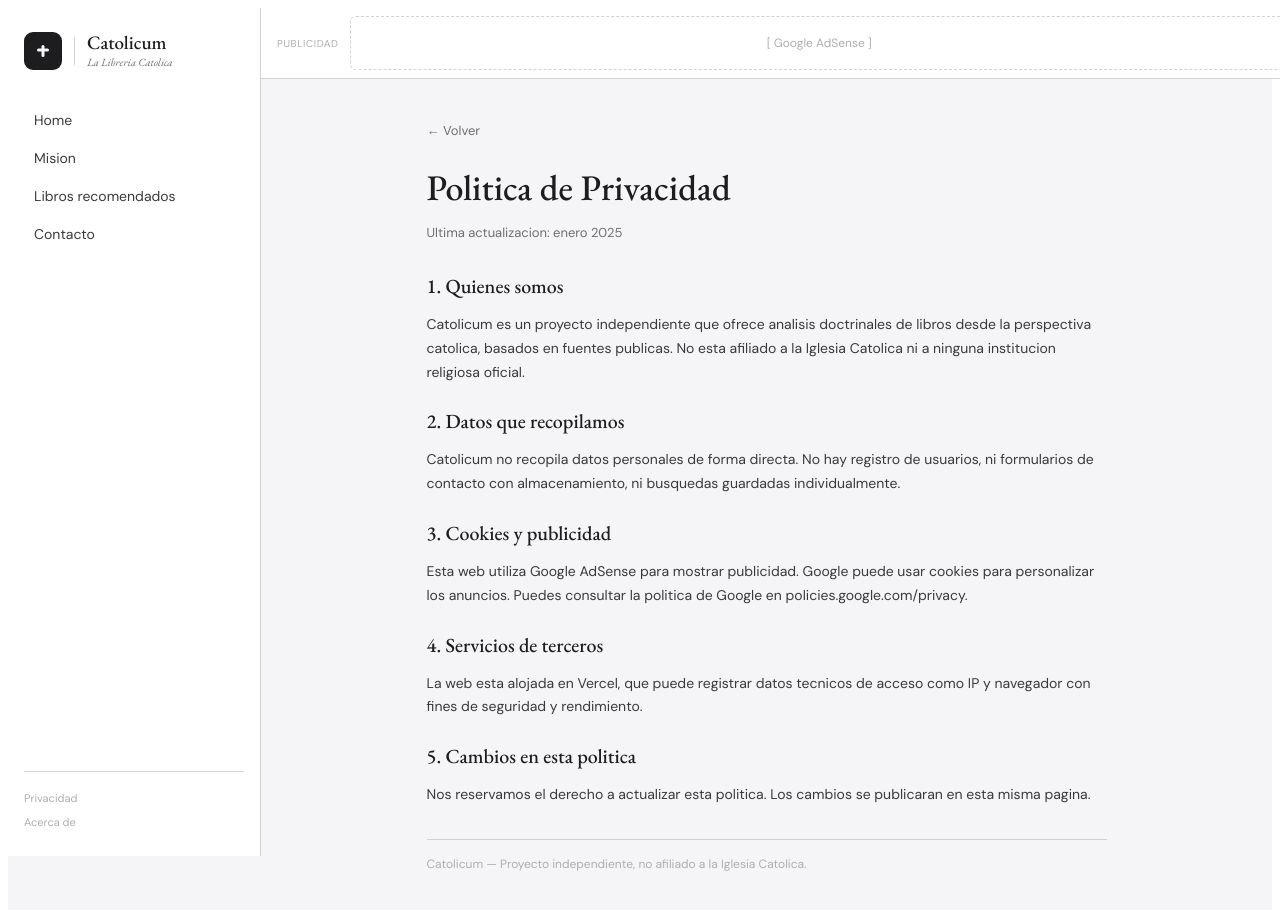
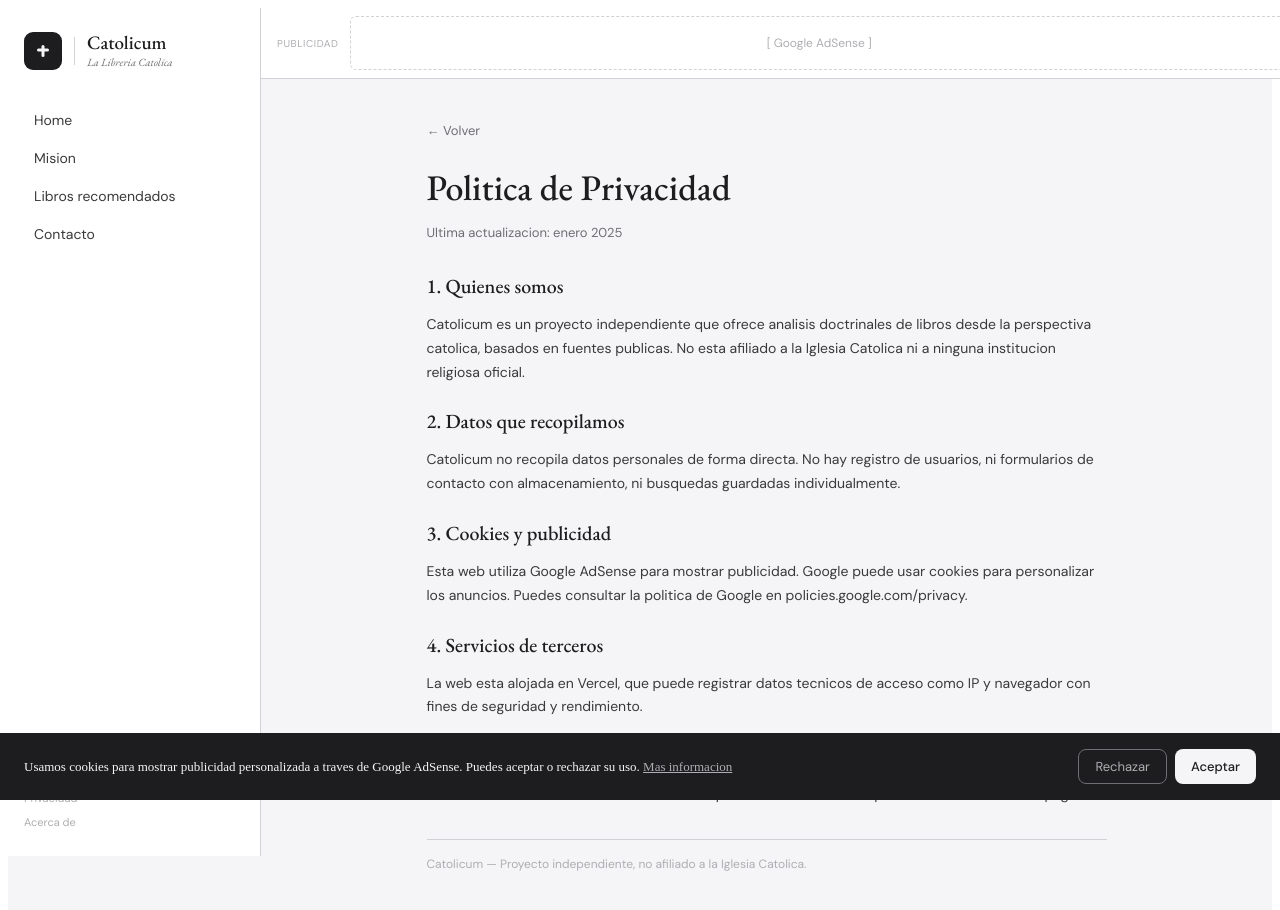
Before and after one commit to Catolicum/Catolicum, a Next.js app: page /privacidad in a window 1280 px wide. Shown: the top 910 px of the page. Built offline with nearby package versions, Linux system fonts and the light colour scheme.

Commit message:
banner cookies con consentimiento real para AdSense

```diff
--- /dev/null
+++ b/components/CookieBanner.js
@@ -0,0 +1,40 @@
+import { useState, useEffect } from "react";
+
+export default function CookieBanner() {
+  const [visible, setVisible] = useState(false);
+
+  useEffect(function() {
+    var consent = localStorage.getItem("cookie_consent");
+    if (!consent) setVisible(true);
+  }, []);
+
+  function accept() {
+    localStorage.setItem("cookie_consent", "accepted");
+    setVisible(false);
+  }
+
+  function reject() {
+    localStorage.setItem("cookie_consent", "rejected");
+    setVisible(false);
+  }
+
+  if (!visible) return null;
+
+  return (
+    <div style={{ position: "fixed", bottom: 0, left: 0, right: 0, background: "#1D1D1F", padding: "1rem 1.5rem", display: "flex", alignItems: "center", justifyContent: "space-between", gap: "1rem", zIndex: 1000, flexWrap: "wrap" }}>
+      <p style={{ fontSize: 13, color: "#F5F5F7", lineHeight: 1.5, flex: 1, margin: 0 }}>
+        Usamos cookies para mostrar publicidad personalizada a traves de Google AdSense.
+        Puedes aceptar o rechazar su uso.{" "}
+        <a href="/privacidad" style={{ color: "#AEAEB2", textDecoration: "underline" }}>Mas informacion</a>
+      </p>
+      <div style={{ display: "flex", gap: 8, flexShrink: 0 }}>
+        <button onClick={reject} style={{ padding: "8px 16px", background: "transparent", border: "0.5px solid #6E6E73", borderRadius: 8, fontSize: 13, color: "#AEAEB2", cursor: "pointer", fontFamily: "DM Sans, sans-serif" }}>
+          Rechazar
+        </button>
+        <button onClick={accept} style={{ padding: "8px 16px", background: "#F5F5F7", border: "none", borderRadius: 8, fontSize: 13, color: "#1D1D1F", cursor: "pointer", fontFamily: "DM Sans, sans-serif", fontWeight: 500 }}>
+          Aceptar
+        </button>
+      </div>
+    </div>
+  );
+}
--- a/pages/_app.js
+++ b/pages/_app.js
@@ -1,3 +1,22 @@
+import { useEffect } from "react";
+import CookieBanner from "../components/CookieBanner";
+
 export default function App({ Component, pageProps }) {
-  return <Component {...pageProps} />;
+  useEffect(function() {
+    var consent = localStorage.getItem("cookie_consent");
+    if (consent === "accepted") {
+      var script = document.createElement("script");
+      script.src = "https://pagead2.googlesyndication.com/pagead/js/adsbygoogle.js?client=ca-pub-8107872231396052";
+      script.async = true;
+      script.crossOrigin = "anonymous";
+      document.head.appendChild(script);
+    }
+  }, []);
+
+  return (
+    <>
+      <Component {...pageProps} />
+      <CookieBanner />
+    </>
+  );
 }
--- /dev/null
+++ b/pages/_document.js
@@ -0,0 +1,13 @@
+import { Html, Head, Main, NextScript } from 'next/document'
+
+export default function Document() {
+  return (
+    <Html lang="es">
+      <Head />
+      <body>
+        <Main />
+        <NextScript />
+      </body>
+    </Html>
+  )
+}
--- a/pages/index.js
+++ b/pages/index.js
@@ -95,7 +95,6 @@ export default function Home() {
         <link rel="preconnect" href="https://fonts.googleapis.com" />
         <link rel="preconnect" href="https://fonts.gstatic.com" crossOrigin="true" />
         <link href="https://fonts.googleapis.com/css2?family=EB+Garamond:ital,wght@0,400;0,500;1,400&family=DM+Sans:wght@300;400;500&display=swap" rel="stylesheet" />
-        <script async src="https://pagead2.googlesyndication.com/pagead/js/adsbygoogle.js?client=ca-pub-8107872231396052" crossOrigin="anonymous"></script>
       </Head>
 
       <div style={{ display: "flex", minHeight: "100vh" }}>
@@ -290,7 +289,6 @@ export default function Home() {
             <span style={{ fontSize: 10, color: "#AEAEB2", textTransform: "uppercase", letterSpacing: ".06em", flexShrink: 0 }}>Publicidad</span>
             <div style={{ flex: 1, textAlign: "center", fontSize: 12, color: "#AEAEB2", padding: "18px 0", border: "0.5px dashed #D1D1D6", borderRadius: 6 }}>[ Google AdSense ]</div>
           </div>
-
         </div>
       </div>
     </div>
```
